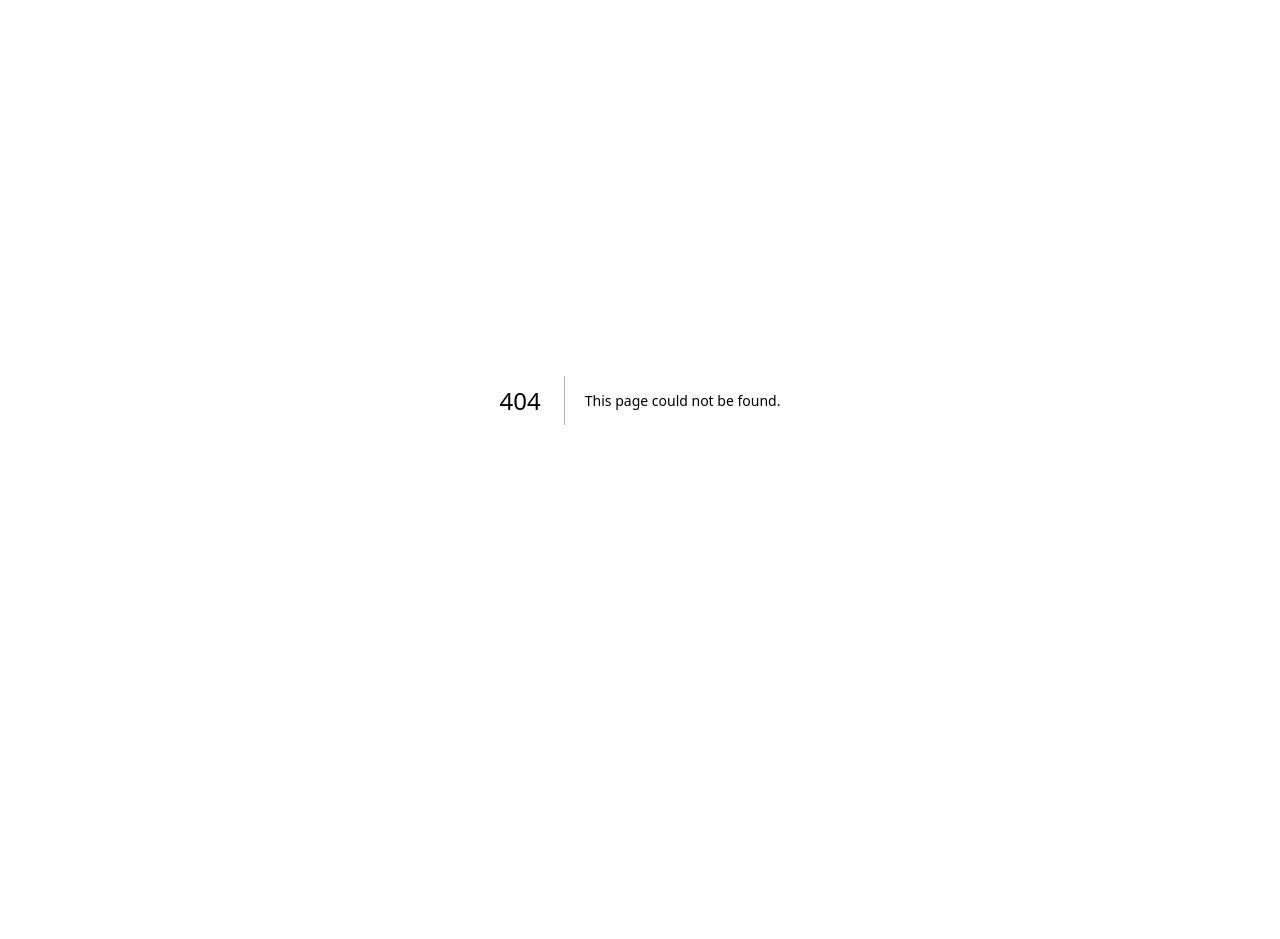
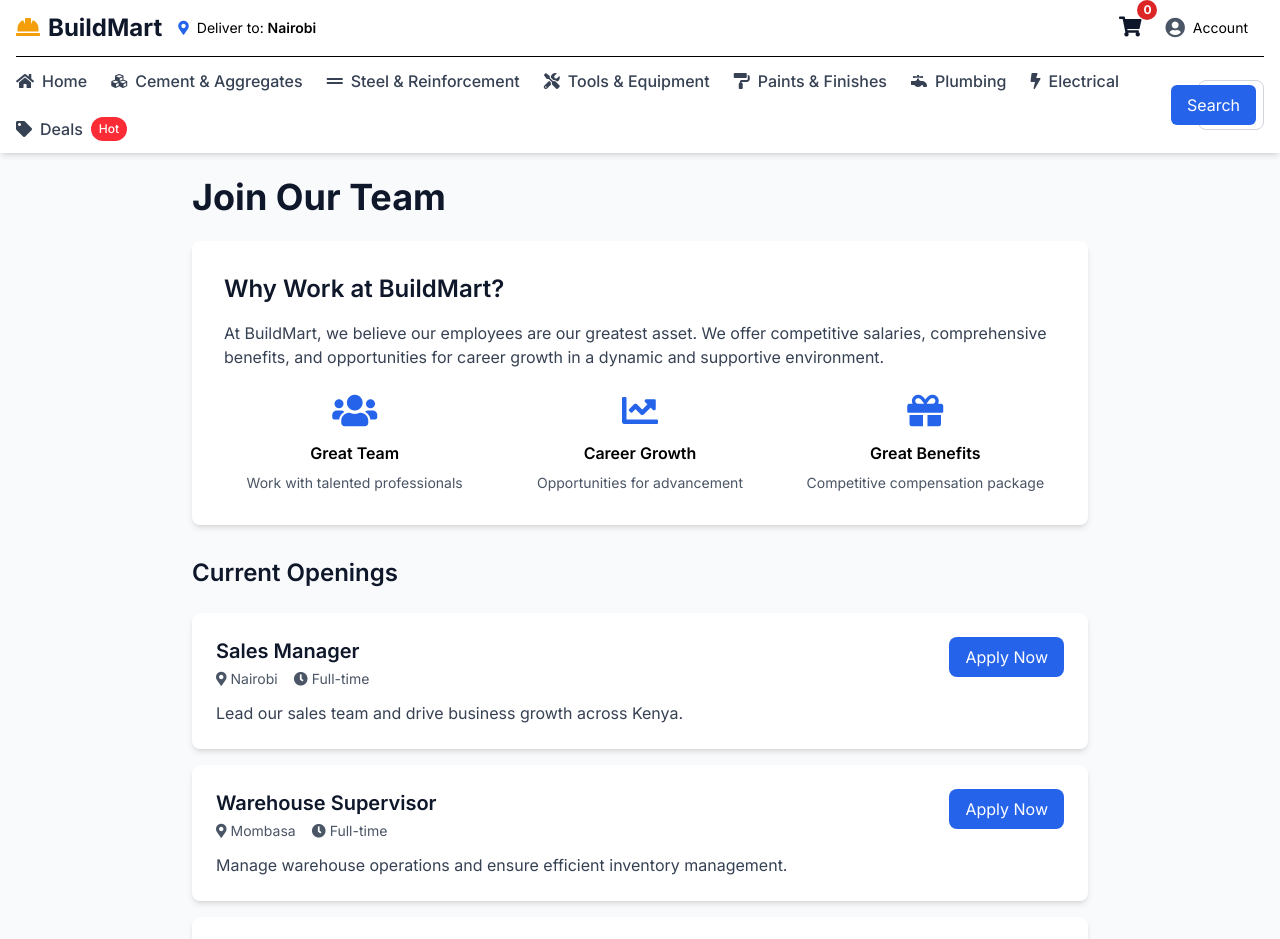
Before and after one commit to Bshisia/BuildMart, a Next.js app: page /careers in a window 1280 px wide. Before the commit this address had no page. Shown: the top 939 px of the page. Before the commit the page ends 800 px from the top, so only its background shows below. Built offline with nearby package versions, Linux system fonts and the light colour scheme.

Commit message:
Add Careers page with job openings

```diff
--- /dev/null
+++ b/src/app/careers/page.js
@@ -0,0 +1,86 @@
+'use client';
+
+import PageLayout from '../components/PageLayout';
+
+export default function CareersPage() {
+  const openings = [
+    {
+      title: "Sales Manager",
+      location: "Nairobi",
+      type: "Full-time",
+      description: "Lead our sales team and drive business growth across Kenya."
+    },
+    {
+      title: "Warehouse Supervisor",
+      location: "Mombasa",
+      type: "Full-time",
+      description: "Manage warehouse operations and ensure efficient inventory management."
+    },
+    {
+      title: "Customer Service Representative",
+      location: "Nairobi",
+      type: "Full-time",
+      description: "Provide excellent customer support and handle inquiries."
+    },
+    {
+      title: "Delivery Driver",
+      location: "Multiple Locations",
+      type: "Full-time",
+      description: "Deliver construction materials to customers across the region."
+    }
+  ];
+
+  return (
+    <PageLayout>
+      <div className="max-w-4xl mx-auto">
+        <h1 className="text-4xl font-bold text-secondary mb-6">Join Our Team</h1>
+
+        <div className="bg-white rounded-lg shadow-md p-8 mb-8">
+          <h2 className="text-2xl font-semibold text-secondary mb-4">Why Work at BuildMart?</h2>
+          <p className="text-gray-700 mb-6">
+            At BuildMart, we believe our employees are our greatest asset. We offer competitive salaries,
+            comprehensive benefits, and opportunities for career growth in a dynamic and supportive environment.
+          </p>
+          <div className="grid md:grid-cols-3 gap-6">
+            <div className="text-center">
+              <i className="fas fa-users text-4xl text-primary mb-3"></i>
+              <h3 className="font-semibold mb-2">Great Team</h3>
+              <p className="text-gray-600 text-sm">Work with talented professionals</p>
+            </div>
+            <div className="text-center">
+              <i className="fas fa-chart-line text-4xl text-primary mb-3"></i>
+              <h3 className="font-semibold mb-2">Career Growth</h3>
+              <p className="text-gray-600 text-sm">Opportunities for advancement</p>
+            </div>
+            <div className="text-center">
+              <i className="fas fa-gift text-4xl text-primary mb-3"></i>
+              <h3 className="font-semibold mb-2">Great Benefits</h3>
+              <p className="text-gray-600 text-sm">Competitive compensation package</p>
+            </div>
+          </div>
+        </div>
+
+        <h2 className="text-2xl font-semibold text-secondary mb-6">Current Openings</h2>
+        <div className="space-y-4">
+          {openings.map((job, index) => (
+            <div key={index} className="bg-white rounded-lg shadow-md p-6 hover:shadow-lg transition">
+              <div className="flex justify-between items-start mb-3">
+                <div>
+                  <h3 className="text-xl font-semibold text-secondary mb-1">{job.title}</h3>
+                  <div className="flex gap-4 text-sm text-gray-600">
+                    <span><i className="fas fa-map-marker-alt mr-1"></i>{job.location}</span>
+                    <span><i className="fas fa-clock mr-1"></i>{job.type}</span>
+                  </div>
+                </div>
+                <button className="bg-primary text-white px-4 py-2 rounded-lg hover:bg-blue-700 transition">
+                  Apply Now
+                </button>
+              </div>
+              <p className="text-gray-700">{job.description}</p>
+            </div>
+          ))}
+        </div>
+      </div>
+    </PageLayout>
+  );
+}
```
